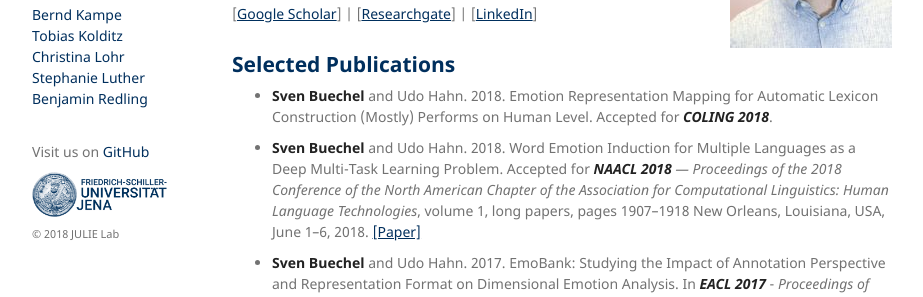
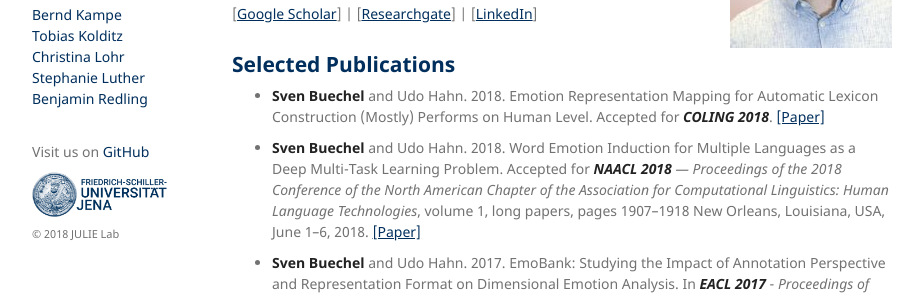
Before and after one commit to JULIELab/JULIELab.github.io, a Jekyll site: the page built from Staff/Buechel/index.md, in a window 1280 px wide and 1305 px high. Shown: the part 307-604 px from the top of the window, without its empty margins (178-1101 px from the left). Built offline with Jekyll 4.4.1, drawn with Linux system fonts in a browser that asks for light colours; our own code applies the rules of GitHub Pages for plain Markdown files.

Commit message:
Update index.md

```diff
--- a/Staff/Buechel/index.md
+++ b/Staff/Buechel/index.md
@@ -15,7 +15,7 @@ I joined Prof. [Udo Hahn](https://scholar.google.de/citations?user=pSziNSkAAAAJ&
 <br/>
 
 ## Selected Publications
-* **Sven Buechel** and Udo Hahn. 2018. Emotion Representation Mapping for Automatic Lexicon Construction (Mostly) Performs on Human Level. Accepted for ***COLING 2018***.
+* **Sven Buechel** and Udo Hahn. 2018. Emotion Representation Mapping for Automatic Lexicon Construction (Mostly) Performs on Human Level. Accepted for ***COLING 2018***. [[Paper]](../../coling_multimedia/buechel-2018-coling.pdf)
 
 * **Sven Buechel** and Udo Hahn. 2018. Word Emotion Induction for Multiple Languages as a Deep Multi-Task Learning Problem. Accepted for ***NAACL 2018** —  Proceedings of the 2018 Conference of the North American Chapter of the Association for Computational Linguistics: Human Language Technologies*, volume 1, long papers, pages 1907–1918 New Orleans, Louisiana, USA, June 1–6, 2018. [[Paper]](http://aclweb.org/anthology/N18-1173)
 
```
